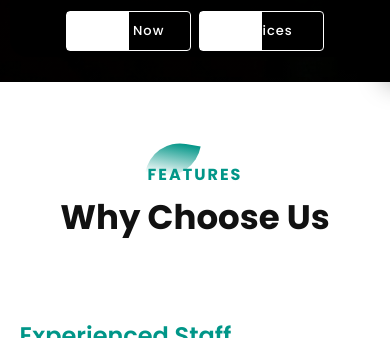
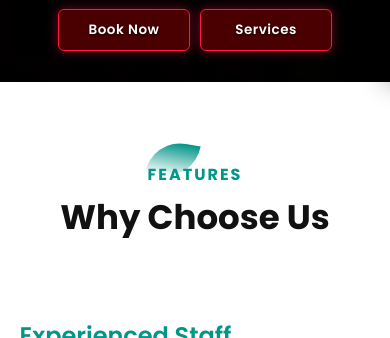
Before and after one commit to ajaykumarravulapalli/Hair-Studio, a website: page index.html in a window 390 px wide. Shown: the part 762-1100 px from the top of the page. Drawn offline with Linux system fonts and the light colour scheme; no server answers.

Commit message:
Replace white button background with neon red theme and ensure full letter visibility for Book Now and Services

```diff
--- a/DTI.css
+++ b/DTI.css
@@ -283,42 +283,54 @@ body{
 }
 
 .banner-btn{
-    margin: 60px auto 0;
+    margin: 50px auto 0;
 }
 
 .banner-btn a{
-    width: 160px;
+    min-width: 165px;
     text-decoration: none;
-    display: inline-block;
-    margin: 0 10px;
-    padding: 12px 0;
-    border: .5px solid white;
+    display: inline-flex;
+    align-items: center;
+    justify-content: center;
+    margin: 0 12px;
+    padding: 13px 28px;
+    border: 1.5px solid #ff1744;
+    background: rgba(213, 0, 0, 0.25);
+    backdrop-filter: blur(4px);
     position: relative;
     z-index: 1;
-    color: #fff;
-    font-weight: 500;
+    color: #ffffff;
+    font-weight: 600;
     letter-spacing: 1px;
     text-align: center;
-    transition: color 0.4s;
+    border-radius: 6px;
+    overflow: hidden;
+    white-space: nowrap;
+    box-shadow: 0 0 14px rgba(255, 23, 68, 0.4);
+    text-shadow: 0 1px 3px rgba(0, 0, 0, 0.8);
+    transition: all 0.35s ease;
 }
 
 .banner-btn a span{
-    width: 50%;
+    width: 0%;
     height: 100%;
     position: absolute;
     top: 0;
     left: 0;
-    background: #fff;
+    background: linear-gradient(135deg, #ff1744, #b71c1c);
     z-index: -1;
-    transition: 0.5s;
+    transition: width 0.4s ease;
 }
 
 .banner-btn a:hover span{
-     width: 100%;
+    width: 100%;
 }
 
 .banner-btn a:hover{
-    color: black;
+    color: #ffffff;
+    border-color: #ff5252;
+    transform: translateY(-2px);
+    box-shadow: 0 0 25px rgba(255, 23, 68, 0.85), 0 4px 15px rgba(0, 0, 0, 0.5);
 }
 
 /* ==========================================================
@@ -2286,7 +2298,7 @@ textarea.form-control{
         text-shadow: 0 2px 8px rgba(0, 0, 0, 0.9);
     }
     .banner-btn{
-        margin: 14px auto 0;
+        margin: 16px auto 0;
         display: flex;
         justify-content: center;
         gap: 12px;
@@ -2296,10 +2308,17 @@ textarea.form-control{
         align-items: center;
         justify-content: center;
         margin: 0;
-        width: 135px;
-        padding: 10px 0;
+        min-width: 140px;
+        padding: 11px 20px;
         font-size: 14px;
-        border-radius: 4px;
+        border-radius: 6px;
+        border: 1.5px solid #ff1744;
+        background: rgba(213, 0, 0, 0.35);
+        box-shadow: 0 0 12px rgba(255, 23, 68, 0.45);
+        color: #ffffff;
+        font-weight: 600;
+        letter-spacing: 0.5px;
+        white-space: nowrap;
     }
     .top-quick-nav{
         display: none;
@@ -2365,12 +2384,13 @@ textarea.form-control{
         font-size: 13.5px;
     }
     .banner-btn{
-        gap: 8px;
+        gap: 10px;
     }
     .banner-btn a{
-        width: 125px;
-        padding: 9px 0;
-        font-size: 13px;
+        min-width: 132px;
+        padding: 10px 14px;
+        font-size: 13.5px;
+        border-radius: 6px;
     }
     .time-slots-container{
         grid-template-columns: repeat(2, 1fr);
--- a/public/DTI.css
+++ b/public/DTI.css
@@ -283,42 +283,54 @@ body{
 }
 
 .banner-btn{
-    margin: 60px auto 0;
+    margin: 50px auto 0;
 }
 
 .banner-btn a{
-    width: 160px;
+    min-width: 165px;
     text-decoration: none;
-    display: inline-block;
-    margin: 0 10px;
-    padding: 12px 0;
-    border: .5px solid white;
+    display: inline-flex;
+    align-items: center;
+    justify-content: center;
+    margin: 0 12px;
+    padding: 13px 28px;
+    border: 1.5px solid #ff1744;
+    background: rgba(213, 0, 0, 0.25);
+    backdrop-filter: blur(4px);
     position: relative;
     z-index: 1;
-    color: #fff;
-    font-weight: 500;
+    color: #ffffff;
+    font-weight: 600;
     letter-spacing: 1px;
     text-align: center;
-    transition: color 0.4s;
+    border-radius: 6px;
+    overflow: hidden;
+    white-space: nowrap;
+    box-shadow: 0 0 14px rgba(255, 23, 68, 0.4);
+    text-shadow: 0 1px 3px rgba(0, 0, 0, 0.8);
+    transition: all 0.35s ease;
 }
 
 .banner-btn a span{
-    width: 50%;
+    width: 0%;
     height: 100%;
     position: absolute;
     top: 0;
     left: 0;
-    background: #fff;
+    background: linear-gradient(135deg, #ff1744, #b71c1c);
     z-index: -1;
-    transition: 0.5s;
+    transition: width 0.4s ease;
 }
 
 .banner-btn a:hover span{
-     width: 100%;
+    width: 100%;
 }
 
 .banner-btn a:hover{
-    color: black;
+    color: #ffffff;
+    border-color: #ff5252;
+    transform: translateY(-2px);
+    box-shadow: 0 0 25px rgba(255, 23, 68, 0.85), 0 4px 15px rgba(0, 0, 0, 0.5);
 }
 
 /* ==========================================================
@@ -2286,7 +2298,7 @@ textarea.form-control{
         text-shadow: 0 2px 8px rgba(0, 0, 0, 0.9);
     }
     .banner-btn{
-        margin: 14px auto 0;
+        margin: 16px auto 0;
         display: flex;
         justify-content: center;
         gap: 12px;
@@ -2296,10 +2308,17 @@ textarea.form-control{
         align-items: center;
         justify-content: center;
         margin: 0;
-        width: 135px;
-        padding: 10px 0;
+        min-width: 140px;
+        padding: 11px 20px;
         font-size: 14px;
-        border-radius: 4px;
+        border-radius: 6px;
+        border: 1.5px solid #ff1744;
+        background: rgba(213, 0, 0, 0.35);
+        box-shadow: 0 0 12px rgba(255, 23, 68, 0.45);
+        color: #ffffff;
+        font-weight: 600;
+        letter-spacing: 0.5px;
+        white-space: nowrap;
     }
     .top-quick-nav{
         display: none;
@@ -2365,12 +2384,13 @@ textarea.form-control{
         font-size: 13.5px;
     }
     .banner-btn{
-        gap: 8px;
+        gap: 10px;
     }
     .banner-btn a{
-        width: 125px;
-        padding: 9px 0;
-        font-size: 13px;
+        min-width: 132px;
+        padding: 10px 14px;
+        font-size: 13.5px;
+        border-radius: 6px;
     }
     .time-slots-container{
         grid-template-columns: repeat(2, 1fr);
```
